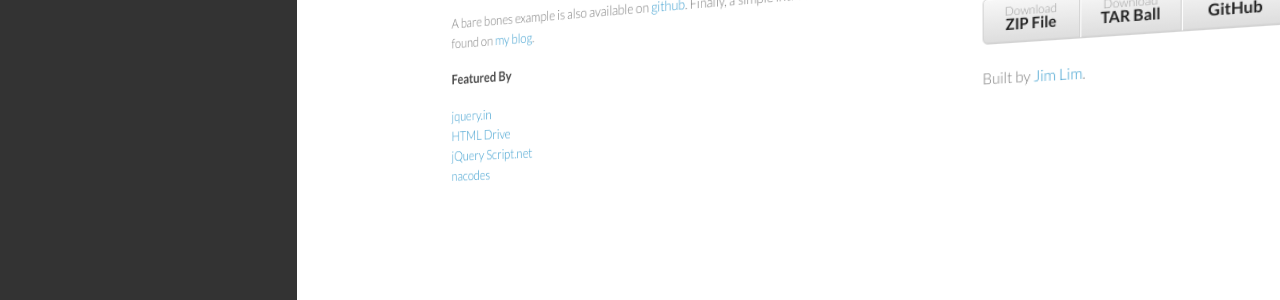
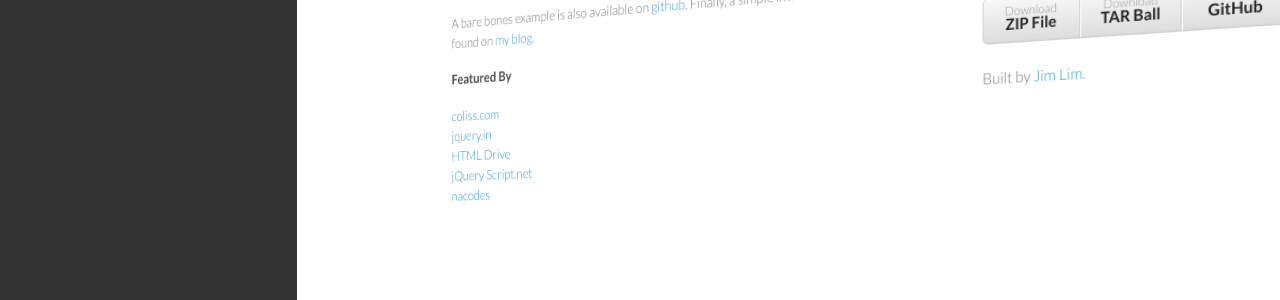
Before and after one commit to jimjh/box-lid, a Jekyll site: the page built from index.md, in a window 1280 px wide. Shown: the part 149-449 px from the top of the page. Built offline with Jekyll 4.4.1, drawn with Linux system fonts in a browser that asks for light colours; nearby versions of some CDN libraries; Markdown is read by kramdown in place of the engine named in the settings.

Commit message:
added incoming link

```diff
--- a/index.md
+++ b/index.md
@@ -16,6 +16,7 @@ Finally, a simple introduction can be found on [my blog](http://blog.jimjh.com/j
 
 ### Featured By
 
+- [coliss.com](http://coliss.com/articles/build-websites/operation/javascript/jquery-plugin-box-lid-menu.html)
 - [jquery.in](http://jquer.in/jquery-navigation-and-menu-plugins-from-2012/box-lid/)
 - [HTML Drive](http://www.htmldrive.net/items/show/1329/JQuery-Box-Lid-Menu-in-action-by-hovering-your-mouse-over-the-menu-bar-on-the-left)
 - [jQuery Script.net](http://www.jqueryscript.net/menu/Easy-jQuery-3D-Side-Menu-Plugin-with-CSS3-Box-Lid.html)
```
